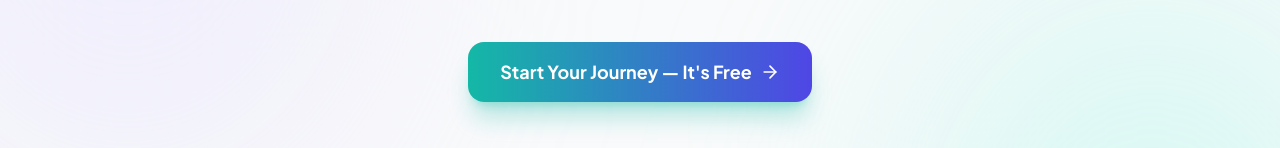
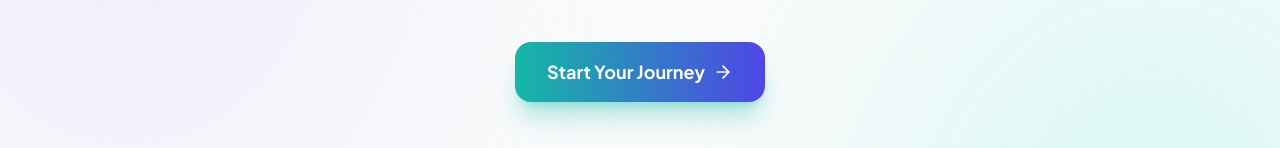
Before and after one commit to changzihong/Skills-Taxonomy-Builder, a React (Vite) app: page / in a window 1280 px wide. Shown: the part 456-604 px from the top of the page. Built offline with nearby package versions, Linux system fonts and the light colour scheme; no server answers.

Commit message:
Updated LandingPage.tsx

```diff
--- a/src/pages/LandingPage.tsx
+++ b/src/pages/LandingPage.tsx
@@ -49,7 +49,7 @@ const LandingPage = () => {
                             transition={{ duration: 0.6, delay: 0.3, type: "spring", stiffness: 150 }}
                         >
                             <Link to="/assess" className="px-8 py-4 rounded-2xl font-bold text-white shadow-xl shadow-teal-500/30 bg-gradient-to-r from-teal-500 to-indigo-600 hover:scale-105 transition-all duration-200 text-lg flex items-center space-x-2">
-                                <span>Start Your Journey — It's Free</span>
+                                <span>Start Your Journey</span>
                                 <ArrowRight className="w-5 h-5" />
                             </Link>
                         </motion.div>
```
